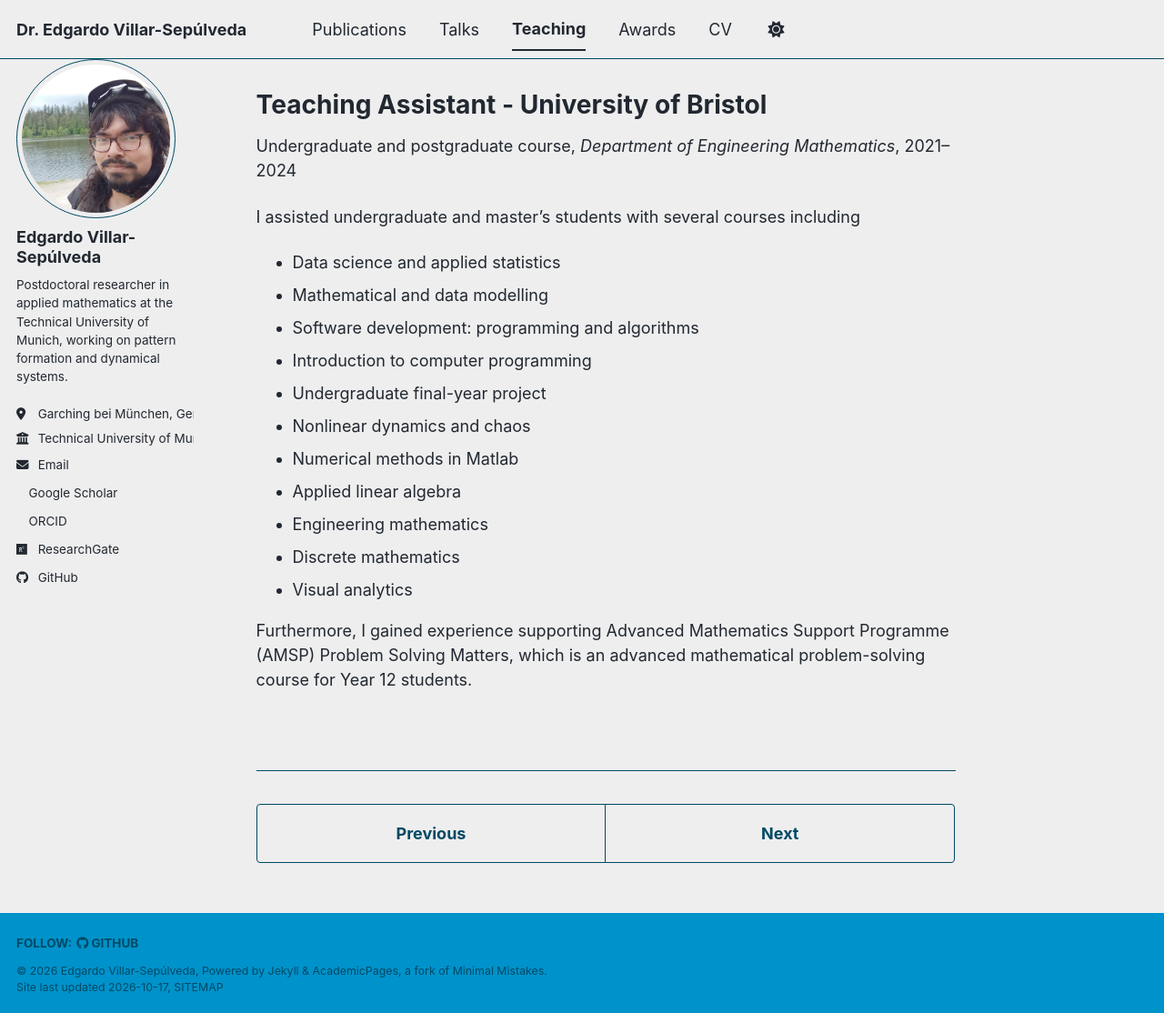
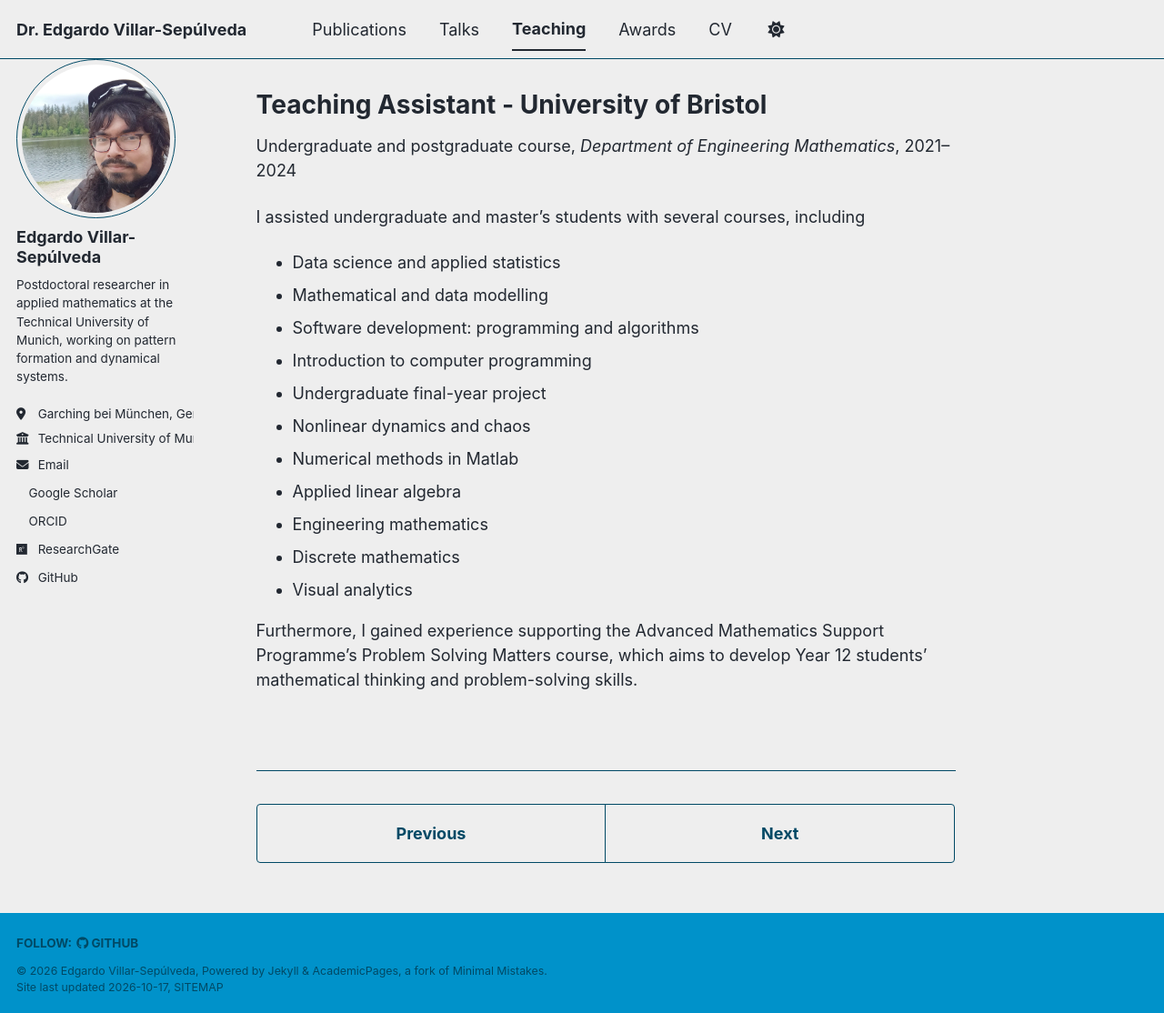
Before and after one commit to edgardeitor/edgardeitor.github.io, a Jekyll site: the page built from _teaching/Bristol.md, in a window 1280 px wide and 1114 px high. Shown: the whole window at 91% size. Built offline with Jekyll 4.4.1, drawn with Linux system fonts in a browser that asks for light colours; a style sheet for code colours, icons or effects is not loaded.

Commit message:
Fixing typos

```diff
--- a/_teaching/Bristol.md
+++ b/_teaching/Bristol.md
@@ -9,7 +9,8 @@ years: 2021–2024
 location: "Bristol, UK"
 ---
 
-I assisted undergraduate and master's students with several courses including
+I assisted undergraduate and master's students with several courses, including
+
 * Data science and applied statistics
 * Mathematical and data modelling
 * Software development: programming and algorithms
@@ -22,4 +23,4 @@ I assisted undergraduate and master's students with several courses including
 * Discrete mathematics
 * Visual analytics
 
-Furthermore, I gained experience supporting Advanced Mathematics Support Programme (AMSP) Problem Solving Matters, which is an advanced mathematical problem-solving course for Year 12 students.
+Furthermore, I gained experience supporting the Advanced Mathematics Support Programme’s Problem Solving Matters course, which aims to develop Year 12 students' mathematical thinking and problem-solving skills.
```
Also changed, not shown: _teaching/Bristol2.md (+2 -2 lines), _teaching/UAI.md (+1 -0 lines), _teaching/UTFSM.md (+2 -1 lines), _teaching/UTFSM2.md (+1 -0 lines).
